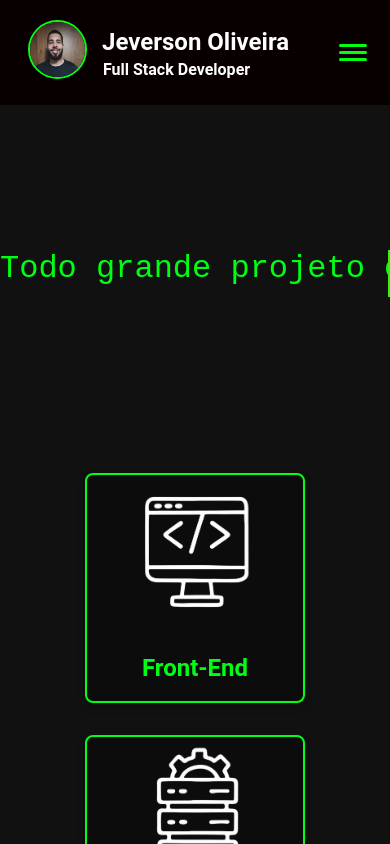
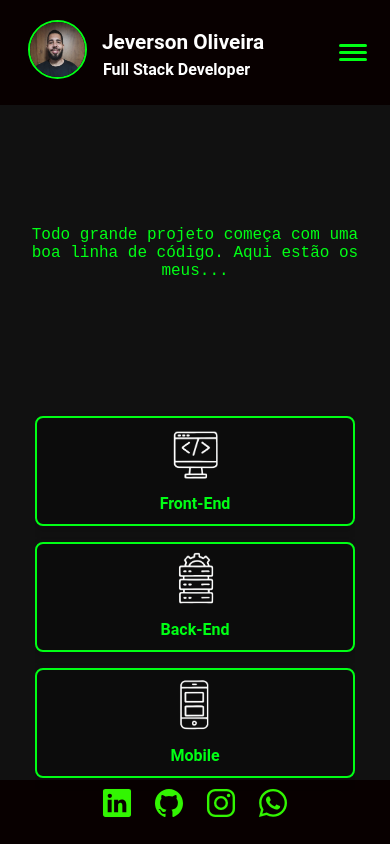
Before and after one commit to devjeverson/my-portfolio, an Angular app: page / in a window 390 px wide. Shown: the top 844 px of the page. Built offline with nearby package versions, Linux system fonts and the light colour scheme.

Commit message:
style: enhance layout and responsiveness; update styles for main, footer, header, and home components

```diff
--- a/src/app/app.component.scss
+++ b/src/app/app.component.scss
@@ -5,5 +5,8 @@
 }
 
 .main {
-  flex: 1;
+  min-height: 70vh;
+  display: flex;
+  flex-direction: column;
+  flex: 1 1 auto;
 }
--- a/src/app/footer/footer.component.scss
+++ b/src/app/footer/footer.component.scss
@@ -3,6 +3,8 @@
   padding: 15px 0;
   font-size: 24px;
   justify-content: center;
+  position: relative;
+  z-index: 1;
 }
 
 #links-sociais a {
--- a/src/app/header/header.component.scss
+++ b/src/app/header/header.component.scss
@@ -17,6 +17,7 @@
   position: sticky;
   top: 0;
   z-index: 1000;
+}
 
 .profile {
   font-size: 2rem;
@@ -37,8 +38,6 @@
   text-decoration: none;
   margin-left: 10px;
   margin-top: -10px;
-
-
 }
 
 .logo-subtitle {
@@ -49,7 +48,6 @@
    flex-direction: column;
    display: flex;
   align-items: center;
-
 }
 
 
@@ -61,8 +59,6 @@
    margin-right: 5px;
    margin-right: 15px;
    border: #00ff15 2px solid;
-
-
 }
 
 .nav-links {
@@ -71,20 +67,24 @@
    font-size: 1.5rem;
 
    a {
-      color: white;
+    color: rgb(255, 255, 255);
     text-decoration: none;
     font-weight: 500;
     align-items: center;
     display: flex;
     transition: color 0.3s ease;
 
-      &:hover, &.active {
+    &.active {
+      color: #feffff;
+      font-weight: bold;
+    }
+
+    &:hover{
       color: #00d1b2;
-
     }
   }
 }
-}
+
 
 // Hamburger menu styles
 
@@ -156,4 +156,14 @@
     display: flex;
     margin-right: 0.05rem// ajuste conforme necessário
   }
+
+  .logo-title {
+  display: flex;
+  align-items: center;
+  font-size: 1.3rem;
+  color: #ffffff;;
+  text-decoration: none;
+  margin-left: 10px;
+  margin-top: -10px;
 }
+}
--- a/src/app/home/home.component.scss
+++ b/src/app/home/home.component.scss
@@ -1,6 +1,7 @@
 :host {
   display: block;
   height: 100%;
+  min-height: 80vh;
   background: #111;
 }
 
@@ -9,6 +10,7 @@
   flex-direction: column;
   align-items: center;
   width: 100%;
+  min-height: 70vh;
 }
 
 .typing-container {
@@ -25,19 +27,22 @@
   font-family: 'Courier New', Courier, monospace;
   font-size: 2rem;
   color: #00ff15;
-  border-right: 2px solid #32f502;
-  white-space: nowrap;
   overflow: hidden;
-  width: fit-content;
+  width: 100%;
+  max-width: 100vw;
   animation: blink 0.7s step-end infinite;
+  white-space: normal;
+  text-align: center;
 }
 
 .text {
-  display: inline-block;
+ display: inline-block;
   overflow: hidden;
-  border-right: 0.15em solid #32f502;
+  // border-right: 0.15em solid #32f502;
+  vertical-align: bottom;
   white-space: nowrap;
-  animation: typing 3s steps(50, end) forwards;
+  max-width: 0ch;
+  animation: typing-ch 3s steps(78, end) forwards, allow-break 0s 3s forwards;
 }
 
 .title {
@@ -60,20 +65,23 @@
   padding: 1rem;
 }
 
-@keyframes typing {
+@keyframes typing-ch {
   from {
-    width: 0;
+    max-width: 0ch;
   }
   to {
-    width: 100%;
+    max-width: 78ch; // ajuste para o tamanho do seu texto
   }
 }
 
-@keyframes blink {
-  50% {
-    border-color: transparent;
+@keyframes allow-break {
+  to {
+    white-space: normal;
+    max-width: 100vw;
   }
 }
+
+
 
 .card-row {
   display: flex;
@@ -139,3 +147,81 @@
   color: white;
   transform: rotateY(180deg);
 }
+
+// Responsividade para telas pequenas
+@media (max-width: 700px) {
+   .card-row {
+    height: calc(60vh - 80px);
+    flex-direction: column;
+    align-items: center;
+    justify-content: start;
+    gap: 1rem;
+    padding-top: 1rem;
+    overflow-y: auto;
+    padding-bottom: 80px;
+  }
+
+  .content-wrapper {
+    flex-direction: column;
+    height: 100vh;
+    max-height: 100vh;
+    overflow: hidden;
+  }
+
+  .flip-card-front,
+  .flip-card-back {
+    padding: 0.5rem !important;
+  }
+
+   .typing-container {
+    height: 35vh;
+    min-height: unset;
+    margin: 0;
+    padding: 1rem;
+    display: flex;
+    justify-content: center;
+    align-items: center;
+    box-sizing: border-box;
+  }
+
+  .flip-card {
+    width: 85vw;
+    max-width: 320px;
+    height: 110px;
+  }
+  .portfolio-image {
+    width: 32%;
+    margin: 0.2rem 0 0.1rem 0;
+    max-height: 60px;
+    object-fit: contain;
+  }
+
+  .title, .projects {
+   font-size: 1rem;
+    padding: 0.2rem;
+   margin: 0.2rem 0 0.5rem 0;
+  }
+
+  // .typing-text {
+  //   font-size: 1rem;
+  //   width: 100%;
+  //   max-width: 100%;
+  //   word-break: break-word;
+  //   text-align: center;
+  // }
+  // .text {
+  //   font-size: 1rem;
+  //   animation: typing-ch-mobile 3s steps(78, end) forwards,   allow-break 0s 3s forwards;
+  // }
+  .typing-text,
+  .text {
+    font-size: 1rem;
+    text-align: center;
+    max-width: 100%;
+  }
+
+  @keyframes typing-ch-mobile {
+    from { max-width: 0ch; }
+    to { max-width: 100vw; }
+  }
+}
```
Also changed, not shown: src/styles.scss (line endings or trailing spaces). Lines whose indentation alone changed are shown as unchanged.
